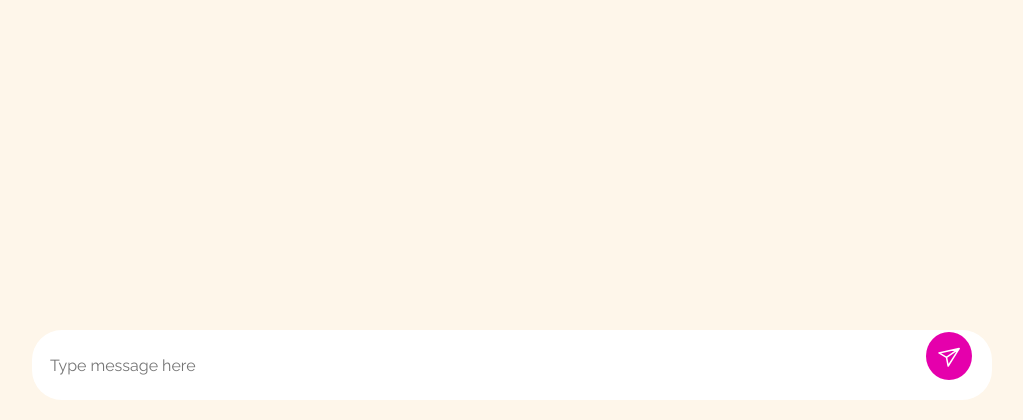
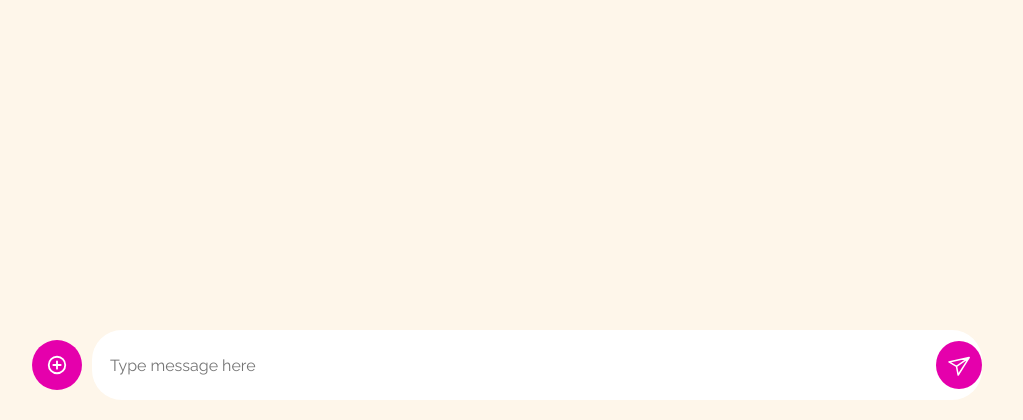
Before and after one commit to KabriAcid/cerebro, a PHP site: page /public/dashboard.php in a window 1280 px wide. Shown: the part 380-800 px from the top of the page, without its empty margins (128-1151 px from the left). Run offline with PHP 8.4, Linux system fonts and the light colour scheme.

Commit message:
Add upload media button and enhance form layout in dashboard

```diff
--- a/assets/css/style.css
+++ b/assets/css/style.css
@@ -45,7 +45,7 @@ body {
   border-radius: var(--round-full);
 }
 .nav-link.active {
-  color: var(--primary)!important;
+  color: var(--primary) !important;
   font-weight: 600;
 }
 .form-container {
@@ -73,6 +73,8 @@ body {
   padding: 20px 18px;
   width: 100%;
   height: 70px;
+  flex: 1;
+  margin-right: 10px;
 }
 .input-field:focus {
   outline: none;
@@ -82,12 +84,16 @@ body {
   background-color: var(--primary);
   color: var(--white);
   border-radius: var(--round-full);
-  /* height: 50px;
-    width: 50px; */
   padding: 12px;
   position: absolute;
-  bottom: 20px;
-  right: 20px;
+  right: 10px;
+  top: 50%;
+  transform: translateY(-50%);
+  cursor: pointer;
+  transition: background-color 0.3s ease;
+}
+.submit-btn:hover {
+  background-color: var(--primary-dark);
 }
 #button-container {
   position: fixed;
@@ -161,3 +167,29 @@ body {
   font-weight: 600;
   color: var(--primary-dark);
 }
+
+/* Styling for the upload media button */
+.upload-media-btn {
+  background-color: var(--primary);
+  border: none;
+  color: var(--white);
+  border-radius: var(--round-full);
+  width: 50px;
+  height: 50px;
+  display: flex;
+  align-items: center;
+  justify-content: center;
+  margin-right: 10px;
+  cursor: pointer;
+  transition: background-color 0.3s ease;
+}
+
+.upload-media-btn:hover {
+  background-color: var(--primary-dark);
+}
+
+/* Adjust the input field to fit beside the upload button */
+.form-container .position-relative {
+  display: flex;
+  align-items: center;
+}
--- a/public/dashboard.php
+++ b/public/dashboard.php
@@ -100,11 +100,21 @@ $user = [
             <h1 class="text-center fw-bold mt-5">How may I assist you today?</h1>
         </section>
         <section class="form-container">
-            <form action="">
-                <!-- <span class="plus-sign">&plus;</span> -->
-                <div class="position-relative">
-                    <input type="text" class="input-field" placeholder="Type message here">
-                    <button type="submit" class="submit-btn"><svg width="22" height="20" viewBox="0 0 22 20" fill="none" xmlns="http://www.w3.org/2000/svg">
+            <form action="" method="POST" enctype="multipart/form-data">
+                <div class="position-relative d-flex align-items-center">
+                    <!-- Upload Media Button -->
+                    <button type="button" class="upload-media-btn" title="Upload Media">
+                        <svg width="22" height="22" viewBox="0 0 24 24" fill="none" xmlns="http://www.w3.org/2000/svg">
+                            <path d="M12 16V8M8 12H16M21 12C21 16.9706 16.9706 21 12 21C7.02944 21 3 16.9706 3 12C3 7.02944 7.02944 3 12 3C16.9706 3 21 7.02944 21 12Z" stroke="#ffffff" stroke-width="2" stroke-linecap="round" stroke-linejoin="round" />
+                        </svg>
+                    </button>
+
+                    <!-- Input Field -->
+                    <input type="text" class="input-field" placeholder="Type message here" name="message">
+
+                    <!-- Upload Button Inside Input -->
+                    <button type="submit" class="submit-btn">
+                        <svg width="22" height="20" viewBox="0 0 22 20" fill="none" xmlns="http://www.w3.org/2000/svg">
                             <path d="M21.1525 1.55322L10.1772 19.0044L8.50684 10.4078L1 5.89796L21.1525 1.55322ZM21.1525 1.55322L8.45564 10.4437" stroke="#ffffff" stroke-width="1.5" stroke-linecap="round" stroke-linejoin="round" />
                         </svg>
                     </button>
@@ -112,6 +122,7 @@ $user = [
             </form>
         </section>
     </main>
+    <script src="../assets/js/ajax.js"></script>
 </body>
 
 </html>
```
